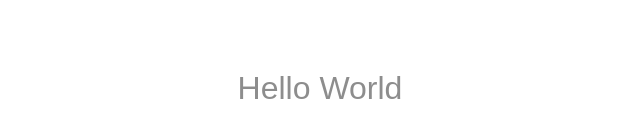
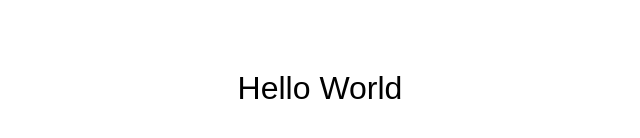
Before and after one commit to levi-zustiak/personal-site, a Next.js app: page / in a window 1280 px wide. Shown: the part 312-450 px from the top of the page, without its empty margins (320-960 px from the left). Built offline with nearby package versions, Linux system fonts and the light colour scheme; a web font is replaced by a local one.

Commit message:
[style] change to css modules instead of styled-components

```diff
--- a/src/pages/index.js
+++ b/src/pages/index.js
@@ -1,21 +1,21 @@
-import { AppContainer, Container, Heading } from "../styles/Home.styled";
-import { useSpring } from "react-spring";
+import { useSpring, animated } from "react-spring";
+import styles from '../styles/Home.module.css';
 
 export default function Home() {
-  const styles = useSpring({
+  const style = useSpring({
     to: { opacity: 1 },
     from: { opacity: 0 },
     config: {
-      mass: 272,
-      friction: 48
+      tension: 240,
+      friction: 64,
     }
   });
 
   return (
-    <AppContainer>
-      <Container>
-        <Heading style={styles}>Hello World</Heading>
-      </Container>
-    </AppContainer>
+    <div className={styles.app}>
+      <div className={styles.container}>
+        <animated.h1 style={style}>Hello World</animated.h1>
+      </div>
+    </div>
   )
 }
--- /dev/null
+++ b/src/styles/Home.module.css
@@ -0,0 +1,12 @@
+.app {
+    height: 100vh;
+    width: 100vw;
+}
+
+.container {
+    height: 100%;
+    width: 100%;
+    display: flex;
+    justify-content: center;
+    align-items: center;
+}
--- a/src/styles/Home.styled.jsx
+++ /dev/null
@@ -1,19 +0,0 @@
-import styled from 'styled-components';
-import { animated } from "react-spring";
-
-export const AppContainer = styled.div`
-  height: 100vh;
-  width: 100vw;
-`;
-
-export const Container = styled.div`
-  height: 100%;
-  width: 100%;
-  display: flex;
-  justify-content: center;
-  align-items: center;
-`;
-
-export const Heading = styled(animated.h1)`
-  color: #212121;
-`;
--- a/src/styles/globals.css
+++ b/src/styles/globals.css
@@ -8,6 +8,7 @@ body {
     Ubuntu, Cantarell, Fira Sans, Droid Sans, Helvetica Neue, sans-serif;
   font-style: normal;
   font-weight: 300;
+  font-size: 16px;
 }
 
 a {
@@ -15,9 +16,7 @@ a {
   text-decoration: none;
 }
 
-* {
-  box-sizing: border-box;
-}
+* { box-sizing: border-box; }
 
 h1 {
   font-family: vag-rundschrift-d, sans-serif;
```
